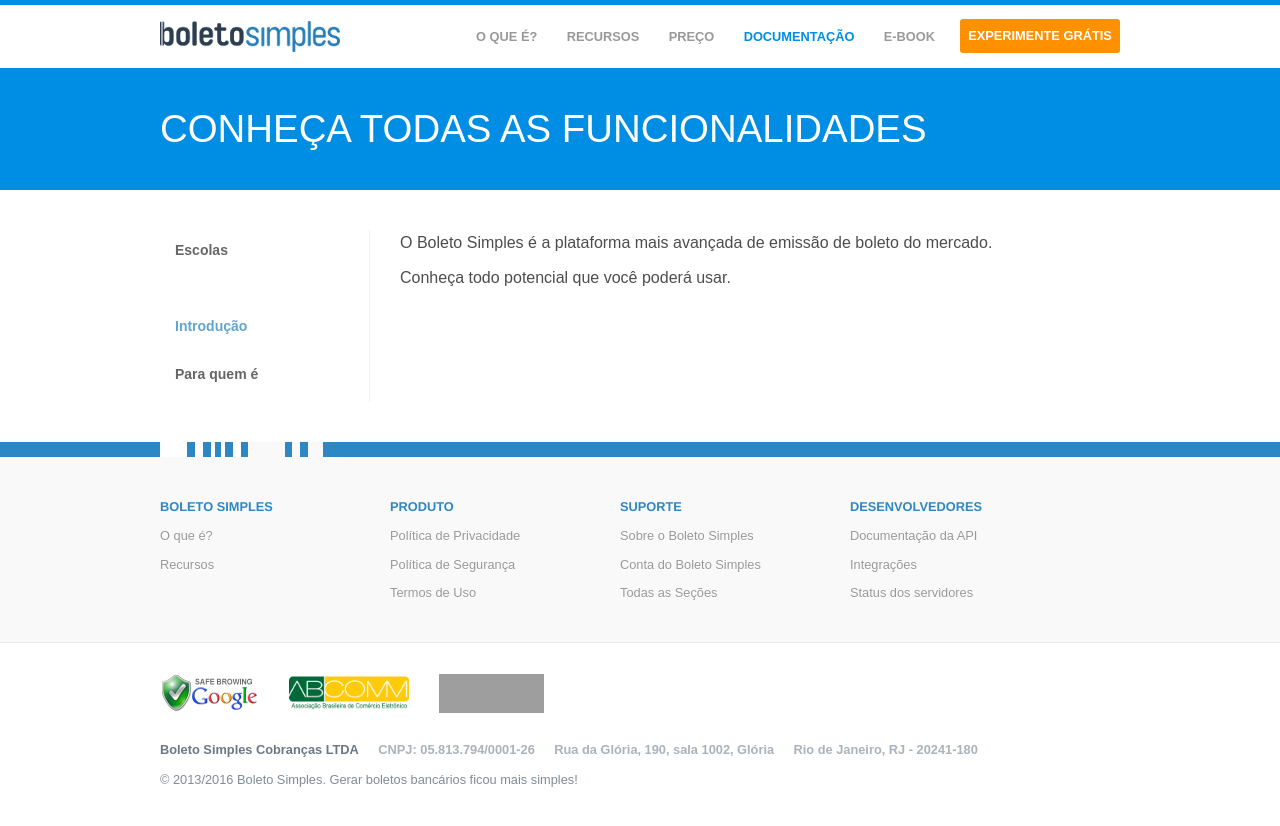
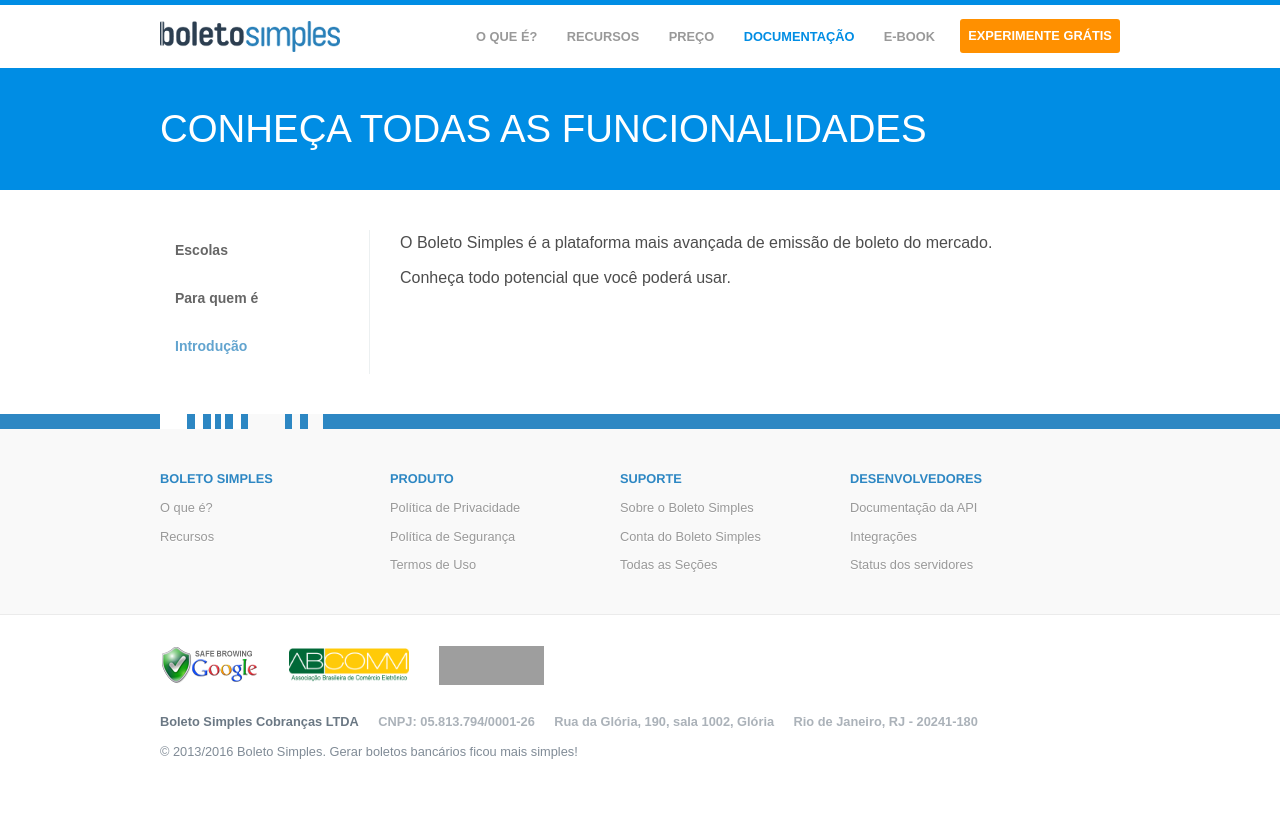
Before and after one commit to BoletoSimples/boletosimples-features, a Jekyll site: the page built from index.markdown, in a window 1280 px wide. Shown: the top 826 px of the page. Built offline with Jekyll 4.4.1, drawn with Linux system fonts in a browser that asks for light colours; grey boxes are pictures that could not be loaded.

Commit message:
improves menu

```diff
--- a/_includes/sidemenu.html
+++ b/_includes/sidemenu.html
@@ -1,5 +1,7 @@
 <ul class="nav">
-  {% for _page in site.pages %}
+  {%- assign sorted_pages = site.pages | sort:"position", "last" -%}
+  {% for _page in sorted_pages %}
+    {% if _page.url != "/feed.xml" %}
       <li {% if page.url == _page.url %}class="active"{% endif %}>
         <a class="main-link" href="{{_page.url}}" title="{{_page.title}}">{{_page.title}}</a>
         {% for __page in _page.pages %}
@@ -8,5 +10,6 @@
           </ul>
         {% endfor %}
       </li>
+    {% endif %}
   {% endfor %}
 </ul>
```
Lines whose indentation alone changed are shown as unchanged.
